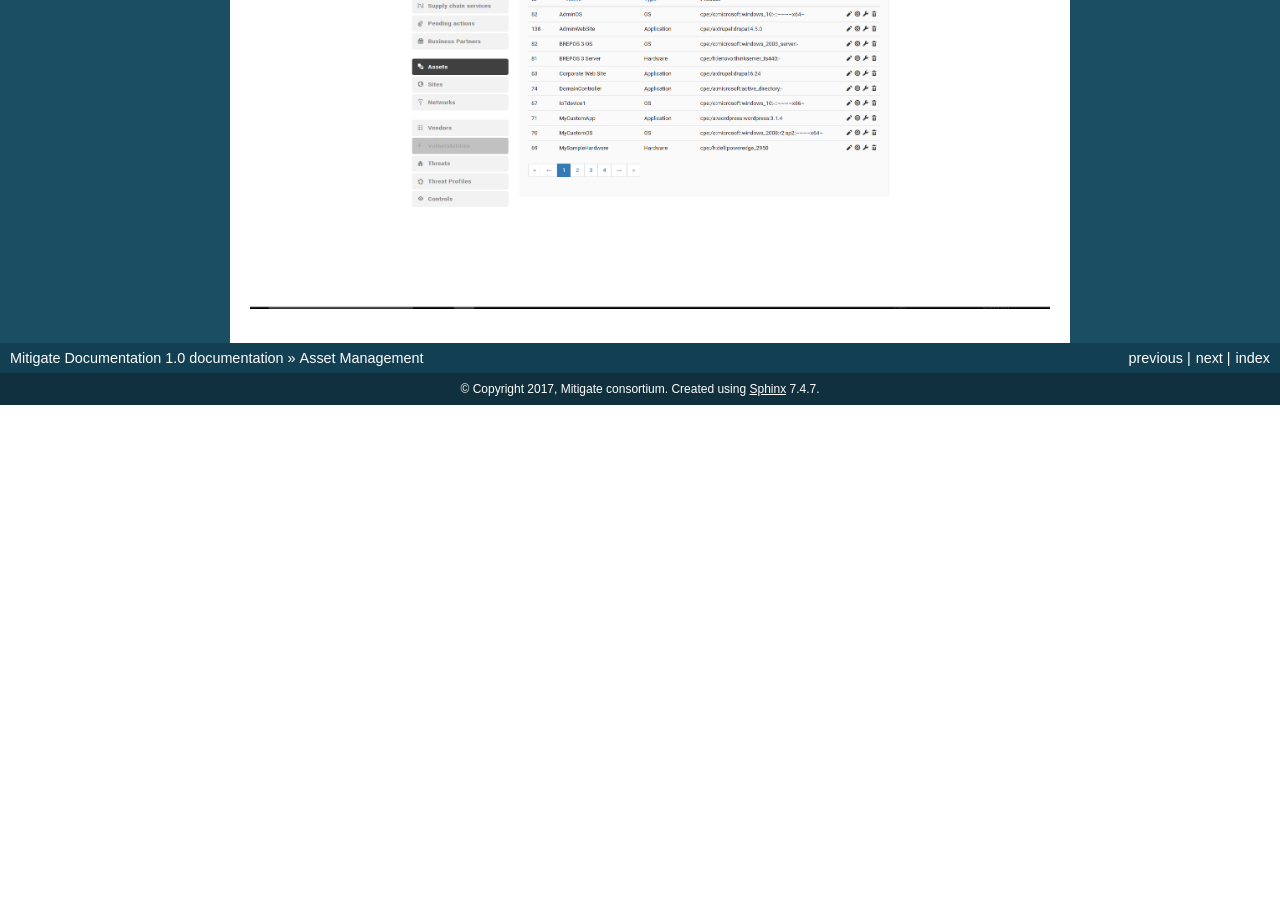
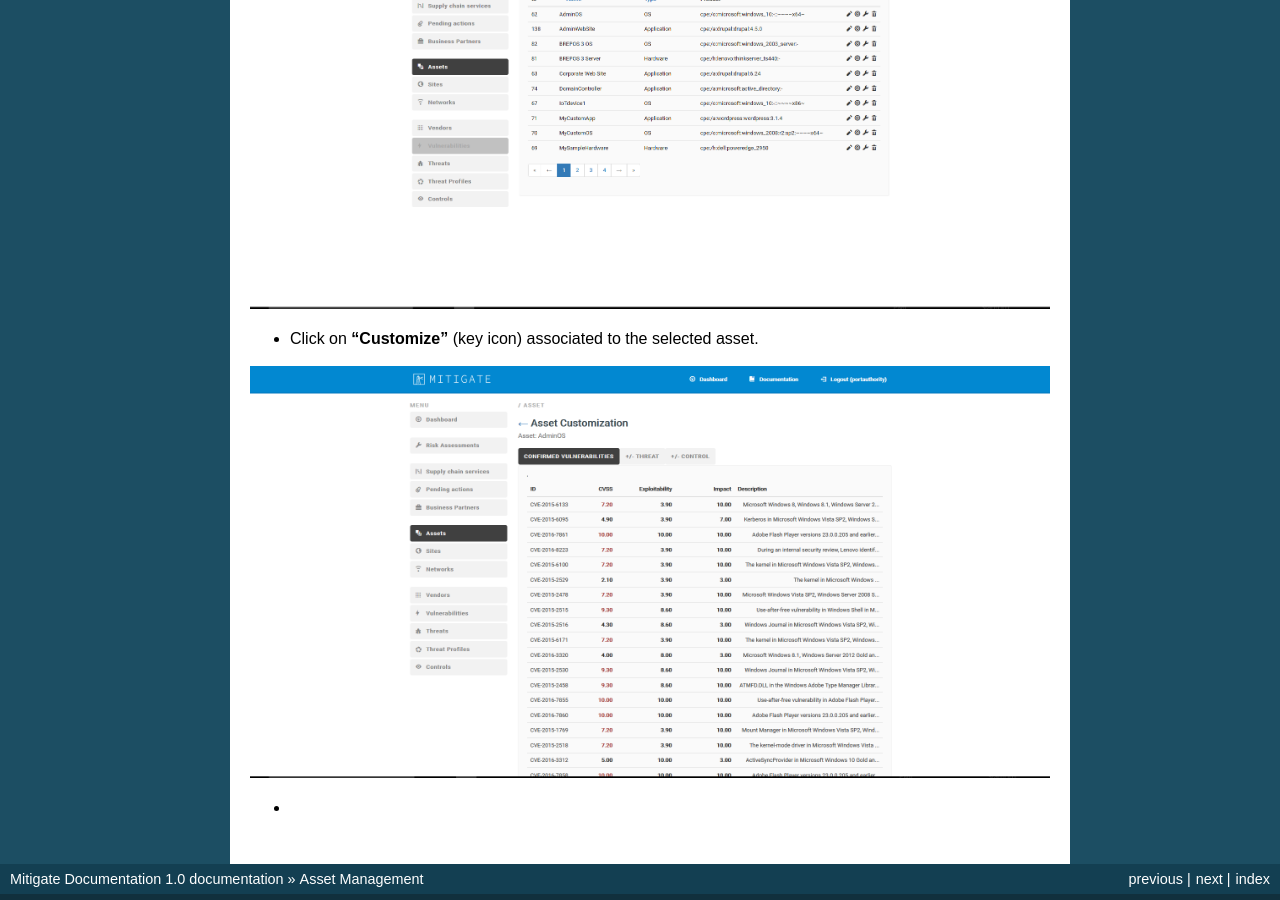
Before and after one commit to singularlogic/mitigate-documentation, a Sphinx documentation site: the page built from docs/pb_set.rst, in a window 1280 px wide and 900 px high, scrolled down 2049 px. Built offline with Sphinx 7.4.7, drawn with Linux system fonts in a browser that asks for light colours; before the commit the page ends 2454 px from its top, so only the background shows below that.

Commit message:
Update pb_set.rst

```diff
--- a/docs/pb_set.rst
+++ b/docs/pb_set.rst
@@ -59,3 +59,9 @@ Management of a Threat on a specific asset
 - For every asset, you have the possibility to edit the threats associated to it. To do so, click “Assets” on the menu (left-hand side of the page) and select the specific asset from the list.
 
 .. image:: assets/am1.png
+
+- Click on **“Customize”** (key icon) associated to the selected asset.
+
+.. image:: assets/am2.png
+
+-
```
